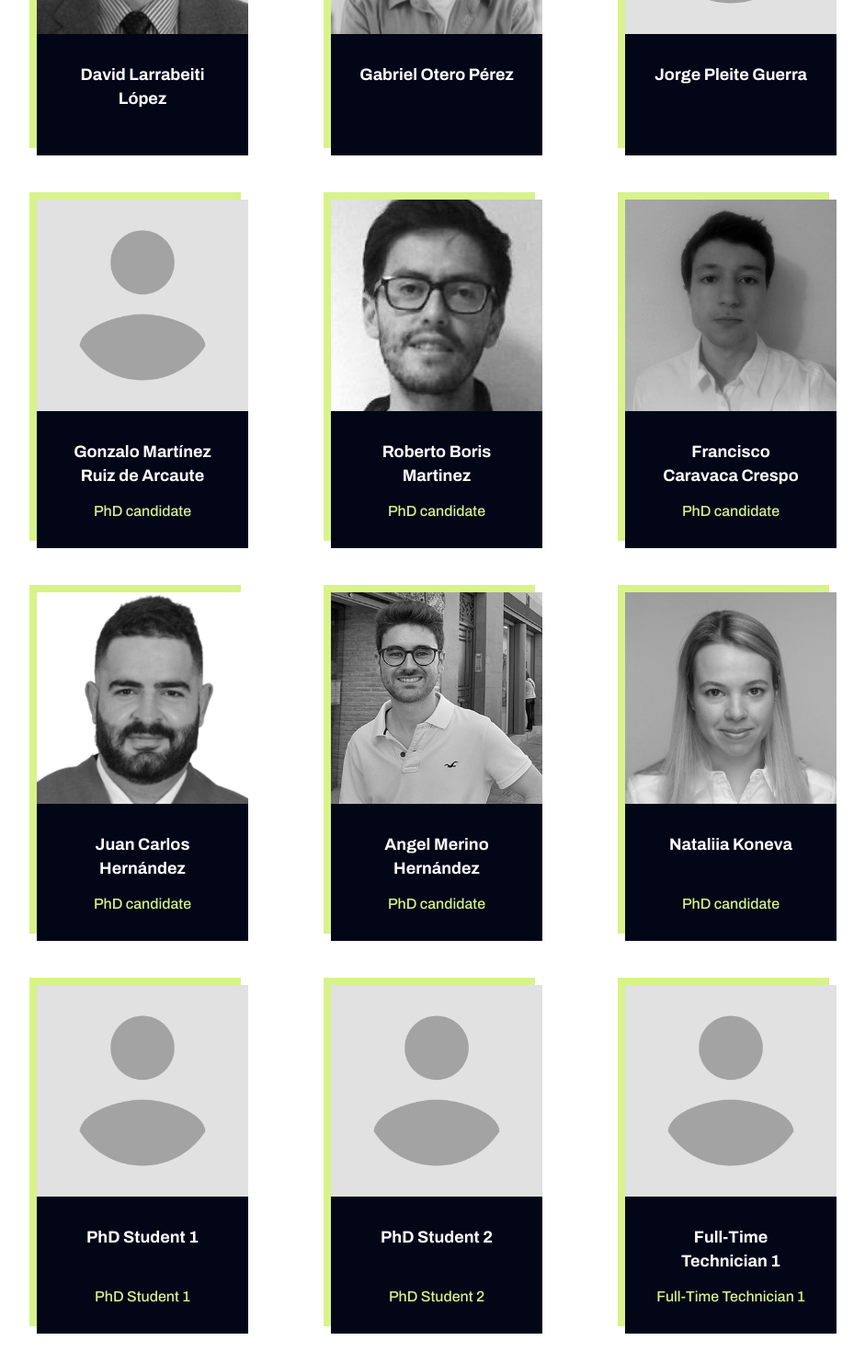
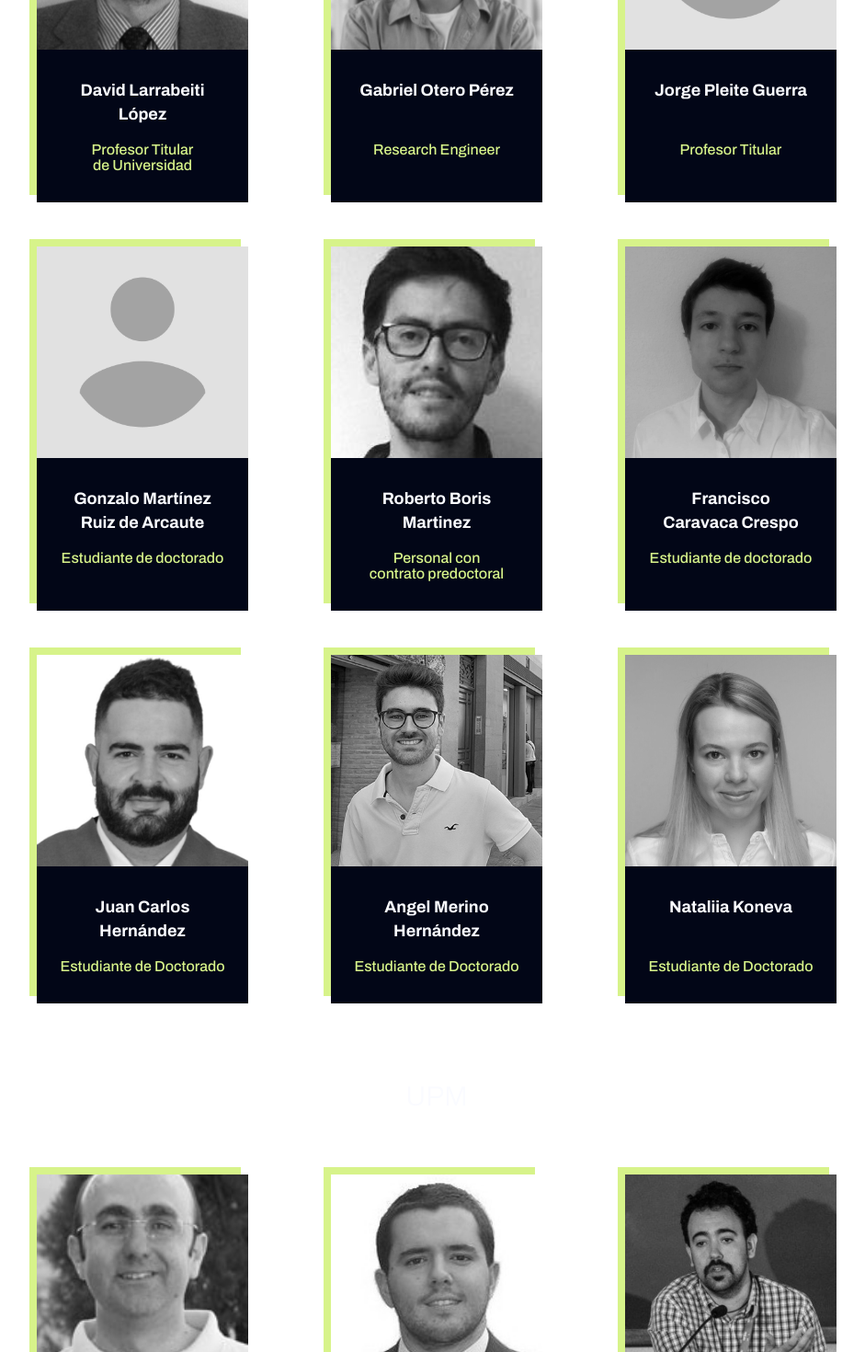
Before and after one commit to fun4date/fun4date.github.io, a Next.js app: page /team in a window 1280 px wide. Shown: the part 840-2310 px from the top of the page at 92% size, without its empty margins (165-1106 px from the left). Built offline with nearby package versions, Linux system fonts and the light colour scheme.

Commit message:
team positions uc3m

```diff
--- a/constants/langs/en.js
+++ b/constants/langs/en.js
@@ -94,8 +94,10 @@ export const en = {
                "roles":{
                 "1":"IP1",
                 "2":"IP2",
-                "3":"PhD candidate",
+                "3":"PhD candidate", // Estudiante de doctorado
                 "4":"Full-Time Technician",
+                "5":"Full Professor", // Profesor Titular de Universidad
+                "6":"Associate Professor" // Profesor Titular
             },
                 "positions":{
                     "1":"Coordinator",
--- a/constants/langs/es.js
+++ b/constants/langs/es.js
@@ -96,7 +96,9 @@ export const es = {
                 "2":"IP2",
                 "3":"Candidato de doctorado",
                 "4":"Técnico a tiempo completo",
-            },
+                "5":"Profesor Titular de Universidad", // Full Professor
+                "6":"Profesor Titular" // Associate Professor
+             },
             "positions":{
                 "1":"Coordinador",
             },
--- a/constants/team.js
+++ b/constants/team.js
@@ -5,8 +5,8 @@ export const myteam = {
       // las keys de uc3m empiezan por 14
       {
         name: "José Alberto Hernández",
-        position: "IP1",
-        translationKey: "",
+        position: "Profesor Titular de Universidad - IP1",
+        translationKey: "team.professorCards.roles.5",
         // "description":"description",
         photo: "/assets/img/team/jose_alberto_hernandez.jpg",
         // "github":"github",
@@ -16,8 +16,8 @@ export const myteam = {
       },
       {
         name: "Alfonso Sánchez-Macián Pérez",
-        position: "IP2",
-        translationKey: "",
+        position: "Profesor Titular - IP2",
+        translationKey: "team.professorCards.roles.6",
         // "description":"description",
         photo: "/assets/img/team/alfonso-sanchez-macian.jpg",
         // "github":"github",
@@ -27,8 +27,8 @@ export const myteam = {
       },
       {
         name: "Ángel Cuevas Rumín",
-        position: "",
-        translationKey: "",
+        position: "Profesor Titular de Universidad",
+        translationKey: "team.professorCards.roles.6",
         // "description":"description",
         photo: "/assets/img/team/angel-cuevas.jpg",
         // "github":"github",
@@ -38,8 +38,8 @@ export const myteam = {
       },
       {
         name: "David Larrabeiti López",
-        position: "",
-        translationKey: "",
+        position: "Profesor Titular de Universidad",
+        translationKey: "team.professorCards.roles.5",
         // "description":"description",
         photo: "/assets/img/team/david-larrabeiti.png",
         // "github":"github",
@@ -49,7 +49,7 @@ export const myteam = {
       },
       {
         name: "Gabriel Otero Pérez",
-        position: "",
+        position: "Research Engineer",
         translationKey: "",
         // "description":"description",
         photo: "/assets/img/team/gabriel-otero.jpg",
@@ -60,8 +60,8 @@ export const myteam = {
       },
       {
         name: "Jorge Pleite Guerra",
-        position: "",
-        translationKey: "",
+        position: "Profesor Titular",
+        translationKey: "team.professorCards.roles.6", // Associate Professor
         // "description":"description",
         photo: "/assets/img/team/avatar.png",
         // "github":"github",
@@ -71,8 +71,8 @@ export const myteam = {
       },
       {
         name: "Gonzalo Martínez Ruiz de Arcaute",
-        position: "PhD candidate",
-        translationKey: "",
+        position: "Estudiante de doctorado",
+        translationKey: "team.professorCards.roles.3", // PhD candidate
         // "description":"description",
         photo: "/assets/img/team/avatar.png",
         // "github":"github",
@@ -82,8 +82,8 @@ export const myteam = {
       },
       {
         name: "Roberto Boris Martinez",
-        position: "PhD candidate",
-        translationKey: "",
+        position: "Personal con contrato predoctoral",
+        translationKey: "team.professorCards.roles.3", // PhD candidate
         // "description":"description",
         photo: "/assets/img/team/boris-martinez.jpeg",
         // "github":"github",
@@ -93,8 +93,8 @@ export const myteam = {
       },
       {
         name: "Francisco Caravaca Crespo",
-        position: "PhD candidate",
-        translationKey: "",
+        position: "Estudiante de doctorado",
+        translationKey: "team.professorCards.roles.3", // PhD candidate
         // "description":"description",
         photo: "/assets/img/team/francisco-caravaca.jpg",
         // "github":"github",
@@ -104,8 +104,8 @@ export const myteam = {
       },
       {
         name: "Juan Carlos Hernández",
-        position: "PhD candidate",
-        translationKey: "",
+        position: "Estudiante de Doctorado",
+        translationKey: "team.professorCards.roles.3", // PhD candidate
         // "description":"description",
         photo: "/assets/img/team/juan-hernandez-hernandez.png",
         // "github":"github",
@@ -115,8 +115,8 @@ export const myteam = {
       },
       {
         name: "Angel Merino Hernández",
-        position: "PhD candidate",
-        translationKey: "",
+        position: "Estudiante de Doctorado",
+        translationKey: "team.professorCards.roles.3", // PhD candidate
         // "description":"description",
         photo: "/assets/img/team/angel-merino.jpg",
         // "github":"github",
@@ -126,8 +126,8 @@ export const myteam = {
       },
       {
         name: "Nataliia Koneva",
-        position: "PhD candidate",
-        translationKey: "",
+        position: "Estudiante de Doctorado",
+        translationKey: "team.professorCards.roles.3", // PhD candidate
         // "description":"description",
         photo: "/assets/img/team/nataliia_koneva.jpeg",
         // "github":"github",
@@ -135,39 +135,39 @@ export const myteam = {
         center: "UC3M",
         key: "25",
       },
-      {
-        name: "PhD Student 1",
-        position: "PhD Student 1",
-        translationKey: "",
-        // "description":"description",
-        photo: "/assets/img/team/avatar.png",
-        // "github":"github",
-        // "email": "mail",
-        center: "UC3M",
-        key: "26",
-      },
-      {
-        name: "PhD Student 2",
-        position: "PhD Student 2",
-        translationKey: "",
-        // "description":"description",
-        photo: "/assets/img/team/avatar.png",
-        // "github":"github",
-        // "email": "mail",
-        center: "UC3M",
-        key: "27",
-      },
-      {
-        name: "Full-Time Technician 1",
-        position: "Full-Time Technician 1",
-        translationKey: "",
-        // "description":"description",
-        photo: "/assets/img/team/avatar.png",
-        // "github":"github",
-        // "email": "mail",
-        center: "UC3M",
-        key: "28",
-      },
+      // {
+      //   name: "PhD Student 1",
+      //   position: "PhD Student 1",
+      //   translationKey: "",
+      //   // "description":"description",
+      //   photo: "/assets/img/team/avatar.png",
+      //   // "github":"github",
+      //   // "email": "mail",
+      //   center: "UC3M",
+      //   key: "26",
+      // },
+      // {
+      //   name: "PhD Student 2",
+      //   position: "PhD Student 2",
+      //   translationKey: "",
+      //   // "description":"description",
+      //   photo: "/assets/img/team/avatar.png",
+      //   // "github":"github",
+      //   // "email": "mail",
+      //   center: "UC3M",
+      //   key: "27",
+      // },
+      // {
+      //   name: "Full-Time Technician 1",
+      //   position: "Full-Time Technician 1",
+      //   translationKey: "",
+      //   // "description":"description",
+      //   photo: "/assets/img/team/avatar.png",
+      //   // "github":"github",
+      //   // "email": "mail",
+      //   center: "UC3M",
+      //   key: "28",
+      // },
     ],
   },
   // upm -- team
@@ -332,7 +332,7 @@ export const myteam = {
       {
         name: "Carlos Aparicio",
         position: "Estudiante de doctorado",
-        translationKey: "",
+        translationKey: "team.professorCards.roles.3",
         description: "",
         photo: "/assets/img/team/avatar.png",
         github: "",
--- a/tailwind.config.js
+++ b/tailwind.config.js
@@ -32,9 +32,6 @@ module.exports = {
         accent: "#5340FF",
         black: "#1F2023",
         white: "#FAFBFF",
-        burgundy: "#9F226D",
-        cyan: "#21E2ED",
-        lilac: "#AE9FF2",
         // f4d brand colors
         bluePrimary:'#1C74D9',
         greenPrimary:'#98CE00',
@@ -63,11 +60,6 @@ module.exports = {
           200: "#DBE2FF",
           100: "#EBF0FF",
           50: "#F5F8FF",
-        },
-        ca_orange: {
-          300: "FF9900",
-          200: "FFBD1B",
-          100: "FFE685",
         },
         //borrar
 
```
